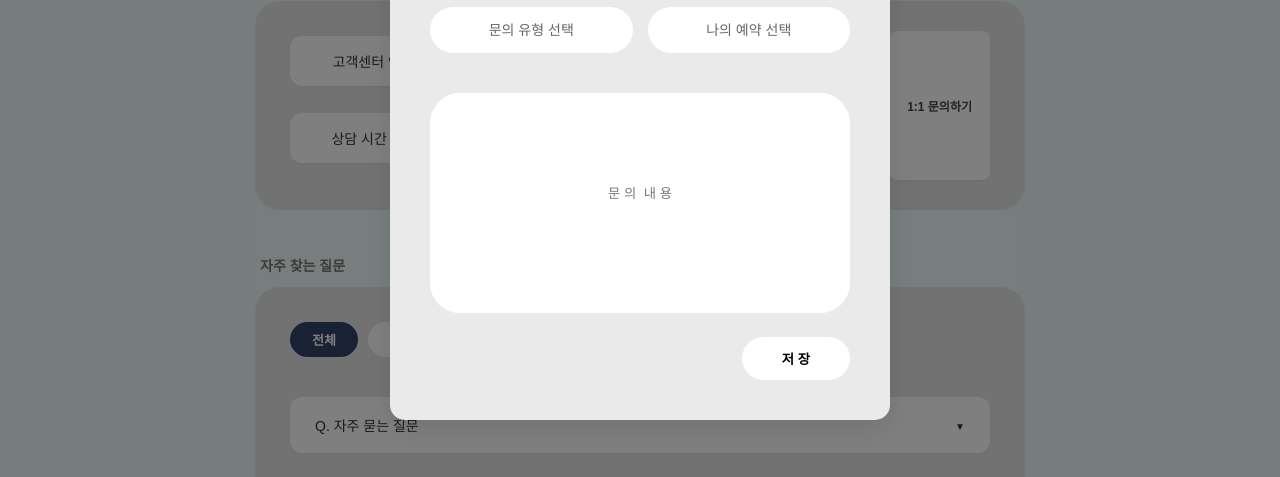
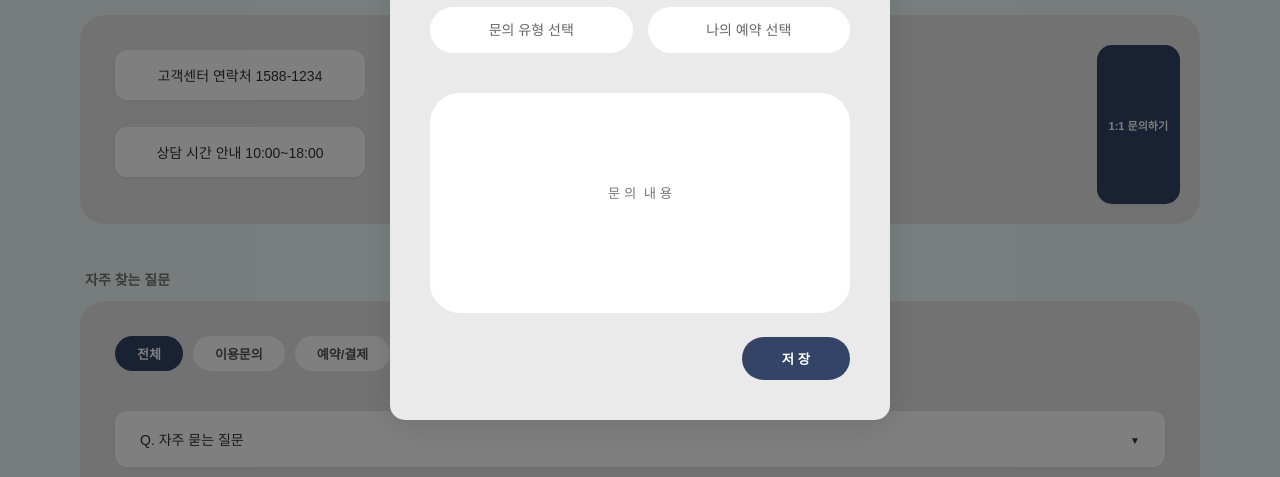
Before and after one commit to prgrms-aibe-devcourse/AIBE5_Project1_Team8, a plain HTML site: page pages/support.html in a window 1280 px wide. Both pictures are taken after a click on the button "1:1 문의하기". Shown: the part 267-744 px from the top of the page. Drawn offline with Linux system fonts and the light colour scheme; some icons are missing; files whose address does not match are found by name; a web font is replaced by a local one.

Commit message:
css수정

```diff
--- a/css/pages/support.css
+++ b/css/pages/support.css
@@ -1,13 +1,3 @@
-:root {
-  --bg-color: #fffffa; /* 흰색 배경 */
-  --beige-bg: #F4EFEB; /* 박스 배경 */
-  --primary-text: #333333; /* 글씨 색상*/
-  --secondary-text: #666666; /* 글씨 색상 */
-  --navy-blue: #2f4157; /* 버튼 색상 등등 */
-  --btn-red: #b93920; /* 로그인 버튼, 삭제 버튼 등 색상상 */
-  --border-radius-lg: 30px; /* 모서리 둥글기 값값 */
-}
-
 * {
   margin: 0;
   padding: 0;
@@ -528,33 +518,19 @@ header {
 /* [버튼] 저장 버튼 우하단 배치 */
 .modal-footer { display: flex; justify-content: flex-end; }
 .btn-save {
-    background: #FFF;
+    background: var(--navy-blue);
     border: none;
     padding: 12px 40px;
     border-radius: 50px;
     font-weight: bold;
     cursor: pointer;
-    transition: 0.2s;
+    transition: 0.  2s;
+    color: #fff;
 }
-.btn-save:hover { background: #f0f0f0; }
+.btn-save:hover { background: #b93920; }
 
 /* [1] 기본 초기화 */
-* {
-    margin: 0;
-    padding: 0;
-    box-sizing: border-box;
-    font-family: 'Pretendard', sans-serif;
-}
 
-body {
-    background-color: #F0FAFA;
-    padding: 30px;
-}
-
-.wrapper {
-    max-width: 850px;
-    margin: 0 auto;
-}
 
 /* [2] 상단 요소 */
 /* .site-header { display: flex; justify-content: space-between; align-items: center; padding-bottom: 30px; }
@@ -623,15 +599,17 @@ body {
 }
 
 .btn-absolute {
-    position: absolute;
-    bottom: 30px;
-    right: 35px;
-    background: white;
-    border: none;
-    border-radius: 8px;
-    padding: 8px 18px;
-    font-size: 12px;
-    cursor: pointer;
+    position: absolute !important;
+    bottom: 20px !important;
+    right: 20px !important;
+    background: var(--navy-blue) !important;
+    color: #fff !important;
+    border: none !important;
+    border-radius: 15px !important;
+    padding: 8px 12px !important;
+    font-size: 11px !important;
+    font-weight: 600 !important;
+    cursor: pointer !important;
 }
 
 /* [5] FAQ 및 탭 디자인 (이미지 완벽 반영) */
@@ -686,8 +664,20 @@ body {
     border-bottom: 1px solid #CCC;
 }
 
-.tab-under { background: none; border: none; padding: 10px 15px; font-size: 13px; cursor: pointer; color: #999; }
-.tab-under.active { color: #333; font-weight: bold; border-bottom: 2px solid #333; margin-bottom: -1px; }
+.tab-under {
+  background: none;
+  border: none;
+  padding: 10px 15px;
+  font-size: 13px;
+  cursor: pointer;
+  color: #999;
+}
+
+.tab-under.active {
+  color: #333;
+  font-weight: bold;
+  border-bottom: 2px solid #333;
+  margin-bottom: -1px; }
 
 /* [6] 상태 프레임 */
 .status-frame {
--- a/pages/support.html
+++ b/pages/support.html
@@ -1,7 +1,6 @@
 <!DOCTYPE html>
 <html lang="ko">
 <head>
-<<<<<<< HEAD
     <meta charset="UTF-8">
     <meta name="viewport" content="width=device-width, initial-scale=1.0">
     <title>고객센터 - 텍스트 정렬 보완본</title>
@@ -17,10 +16,6 @@
   <meta charset="UTF-8" />
   <meta name="viewport" content="width=device-width, initial-scale=1.0" />
   <title>고객센터</title>
-
-  <!-- CSS -->
-  <link rel="stylesheet" href="../css/pages/support.css" />
-
 
 </head>
 
```
Also changed, not shown: css/common/index.css (+0 -65 lines), js/search/searchbar.js (+76 -0 lines).
